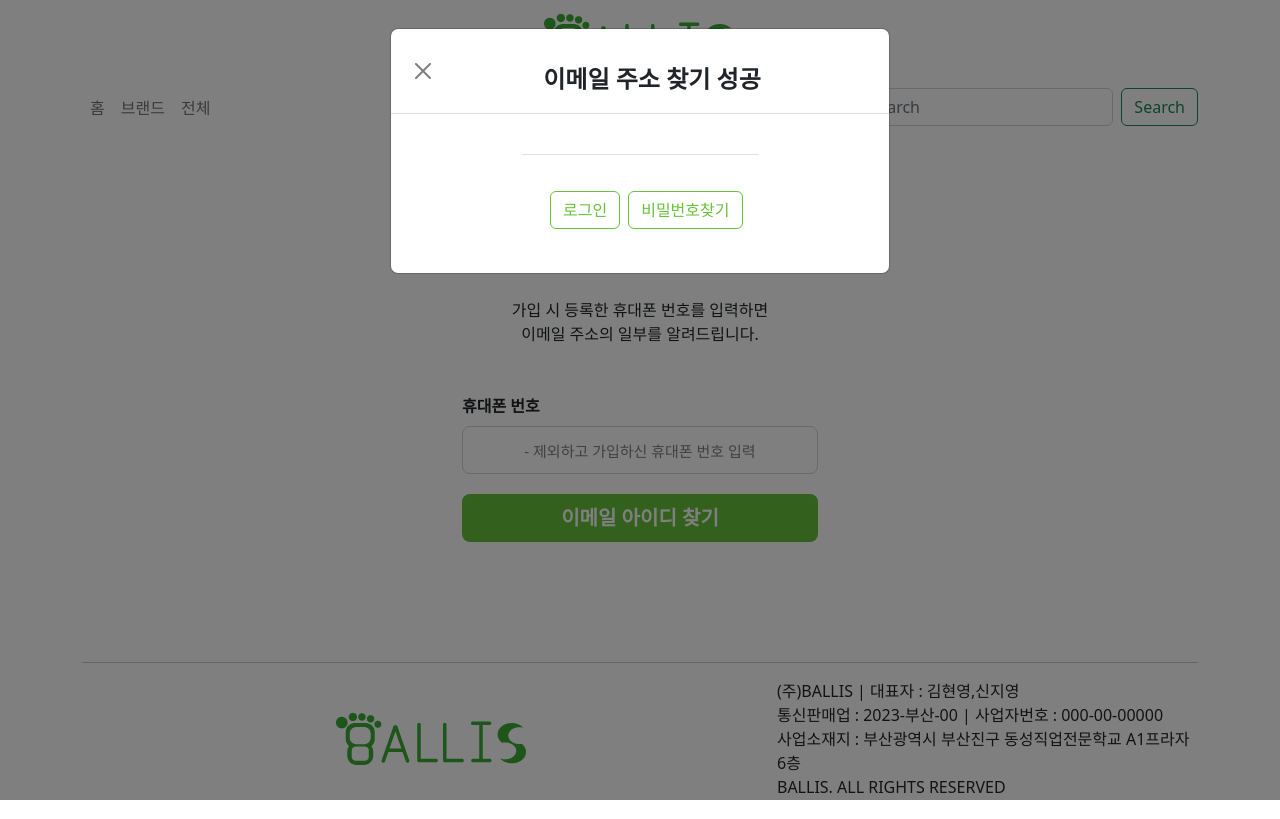
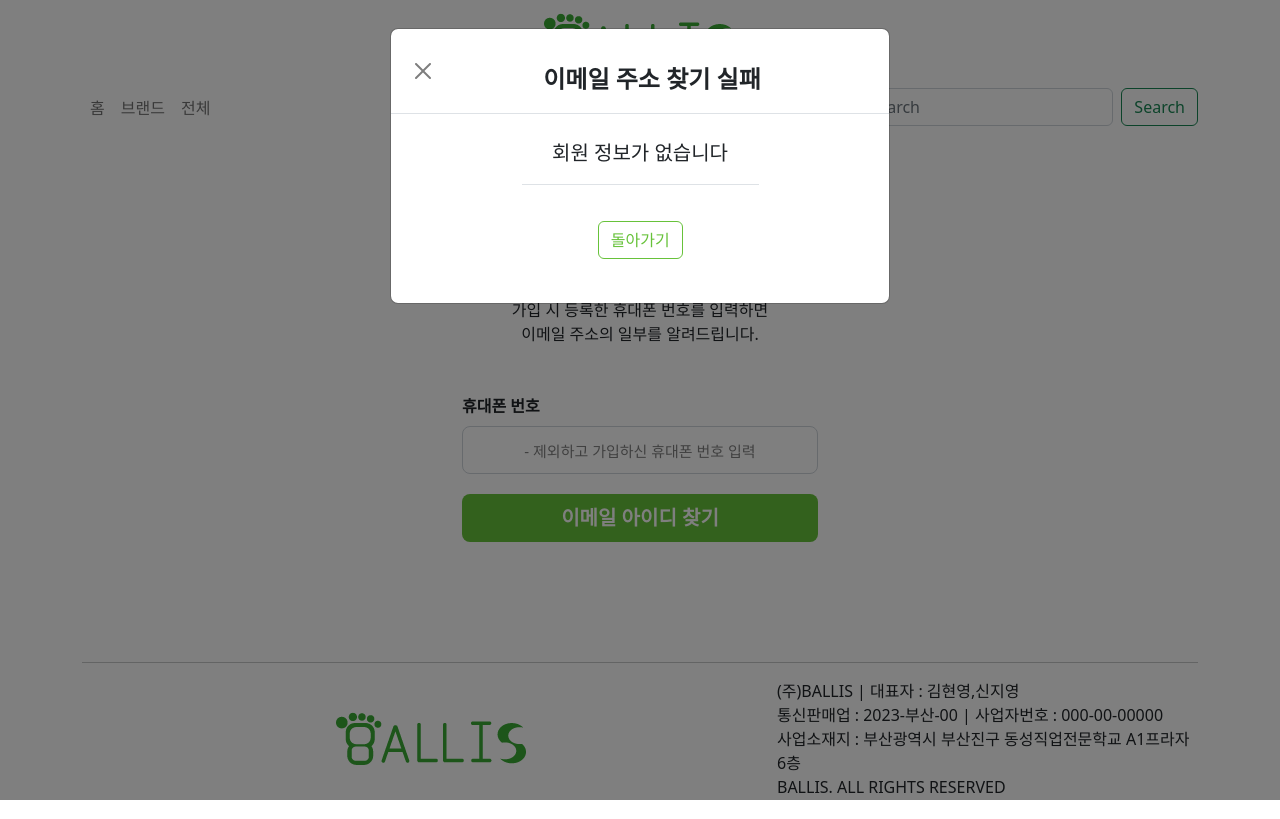
Before and after one commit to sunyoungAn/project_ballis_front, a Vue app: page /email/find in a window 1280 px wide. Both pictures are taken after a click on the button "이메일 아이디 찾기". Built offline with nearby package versions, Linux system fonts and the light colour scheme; no server answers.

Commit message:
이메일찾기 모달창 수정

```diff
--- a/src/views/UserFind.vue
+++ b/src/views/UserFind.vue
@@ -65,7 +65,8 @@
     <div class="modal fade" id="exampleModal" tabindex="-1" aria-labelledby="exampleModalLabel" aria-hidden="true">
   <div class="modal-dialog">
     <div class="modal-content">
-      <div class="modal-header">
+      <div v-if="state.email">
+        <div class="modal-header">
         <div class="d-flex justify-content-end">
           <button class="btn-close text-end" data-bs-dismiss="modal" aria-label="Close"></button>
         </div>
@@ -78,10 +79,31 @@
           </div>
           <div class="modal-footer mb-3">
             <button class="btn green_button_outline mt-4 mb-3" data-bs-dismiss="modal"><router-link to="/member/login">로그인</router-link></button>
-            <button class="btn green_button_outline mt-4 mb-3">비밀번호찾기</button>
+            <button class="btn green_button_outline mt-4 mb-3" data-bs-dismiss="modal"><router-link to="/password/find">비밀번호찾기</router-link></button>
           </div>
         </div>
       </div>
+      </div>
+
+      <div v-if="!state.email">
+        <div class="modal-header">
+        <div class="d-flex justify-content-end">
+          <button class="btn-close text-end" data-bs-dismiss="modal" aria-label="Close"></button>
+        </div>
+        <div class="fs-4 fw-bold mt-3 mx-auto text-center" id="exampleModalLabel">이메일 주소 찾기 실패</div>
+      </div>
+      <div class="row justify-content-center">
+        <div class="col-lg-6">
+          <div class="modal-body text-center fs-5 mt-2">
+            {{ state.error }}
+          </div>
+          <div class="modal-footer mb-3">
+            <button class="btn green_button_outline mt-4 mb-3" style="margin-right: 30%" data-bs-dismiss="modal" aria-label="Close">돌아가기</button>
+          </div>
+        </div>
+      </div>
+      </div>
+
     </div>
   </div>
 </div>
@@ -96,14 +118,15 @@ import axios from 'axios'
 
       const state = reactive({
         phoneNumber:"",
-        email:""
+        email:"",
+        error : "회원 정보가 없습니다"
       })
 
       const findEmail = () =>{
         axios.get(`/api/find/email/${state.phoneNumber}`).then((res)=>{
           state.email=res.data;
         }).catch(()=>{
-          window.alert("찾기 실패");
+          state.error;
         })
       }
 
```
